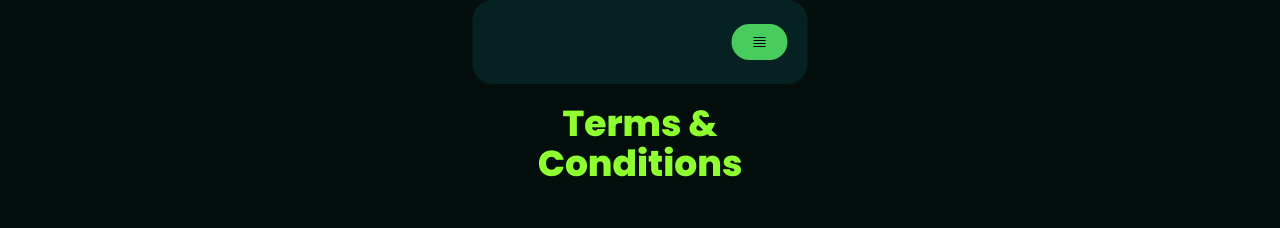
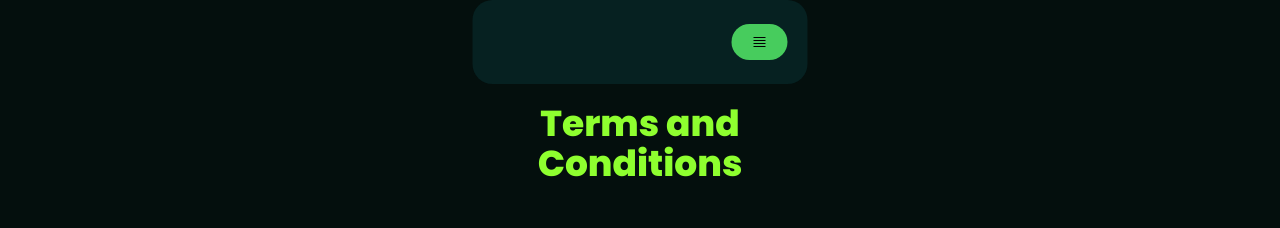
Before and after one commit to Kateryna-Katya/megatwist, a plain HTML site: page terms.html in a window 1280 px wide. Shown: the top 228 px of the page. Drawn offline with nearby package versions, Linux system fonts and the light colour scheme.

Commit message:
Deploying to gh-pages from @ Kateryna-Katya/megatwist@62a59beae32035f437e97147cd85f6a823a2b5b5 🚀

```diff
--- a/terms.html
+++ b/terms.html
@@ -78,7 +78,7 @@
 
 <main class="background">
   <div class="container">
-    <h2 class="privacy-title">Terms & Conditions</h2>
+    <h2 class="privacy-title">Terms and Conditions</h2>
     <p>Last Updated: 2025-12-16</p>
     <p>These Terms and Conditions apply to the megatwist.space (hereinafter referred to as "Website"). By
       accessing or using our services, you agree to comply with and be bound by these Terms and Conditions. Please
```
